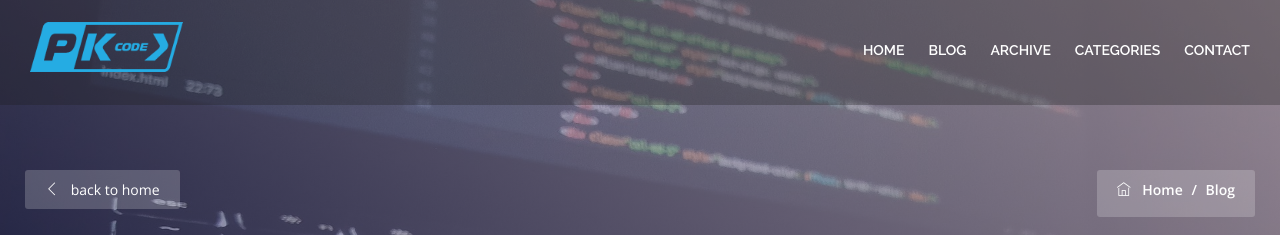
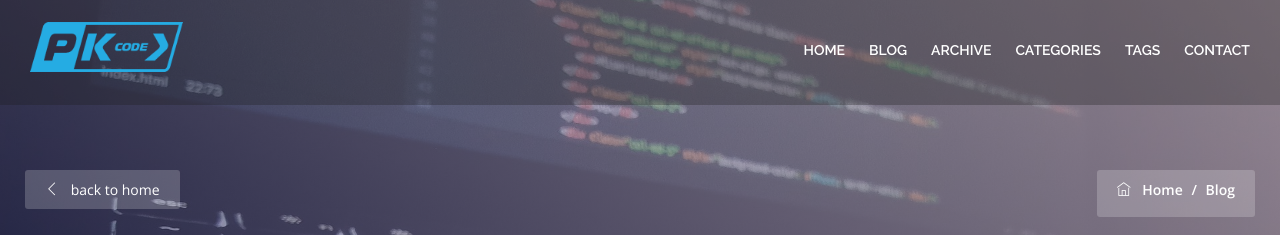
Before and after one commit to bitroniq/bitroniq.github.io, a Jekyll site: the page built from _pages/archve-years.md, in a window 1280 px wide and 900 px high. Shown: the top 235 px of the window. Built offline with Jekyll 4.4.1, drawn with Linux system fonts in a browser that asks for light colours; comment, search, counter and statistics services are not loaded.

Commit message:
Updated the header for layout blog

```diff
--- a/_includes/blog-header.html
+++ b/_includes/blog-header.html
@@ -18,6 +18,7 @@
         <li class="active"><a href="#blog">Blog </a></li>
         <li><a href="{{ site.baseurl }}/archive/">Archive</a></li>
         <li><a href="{{ site.baseurl }}/categories/">Categories</a></li>
+        <li><a href="{{ site.baseurl }}/tags/">Tags</a></li>
         <li><a href="#contact" class="page-scroll">Contact</a></li>
       </ul>
     </div>
```
